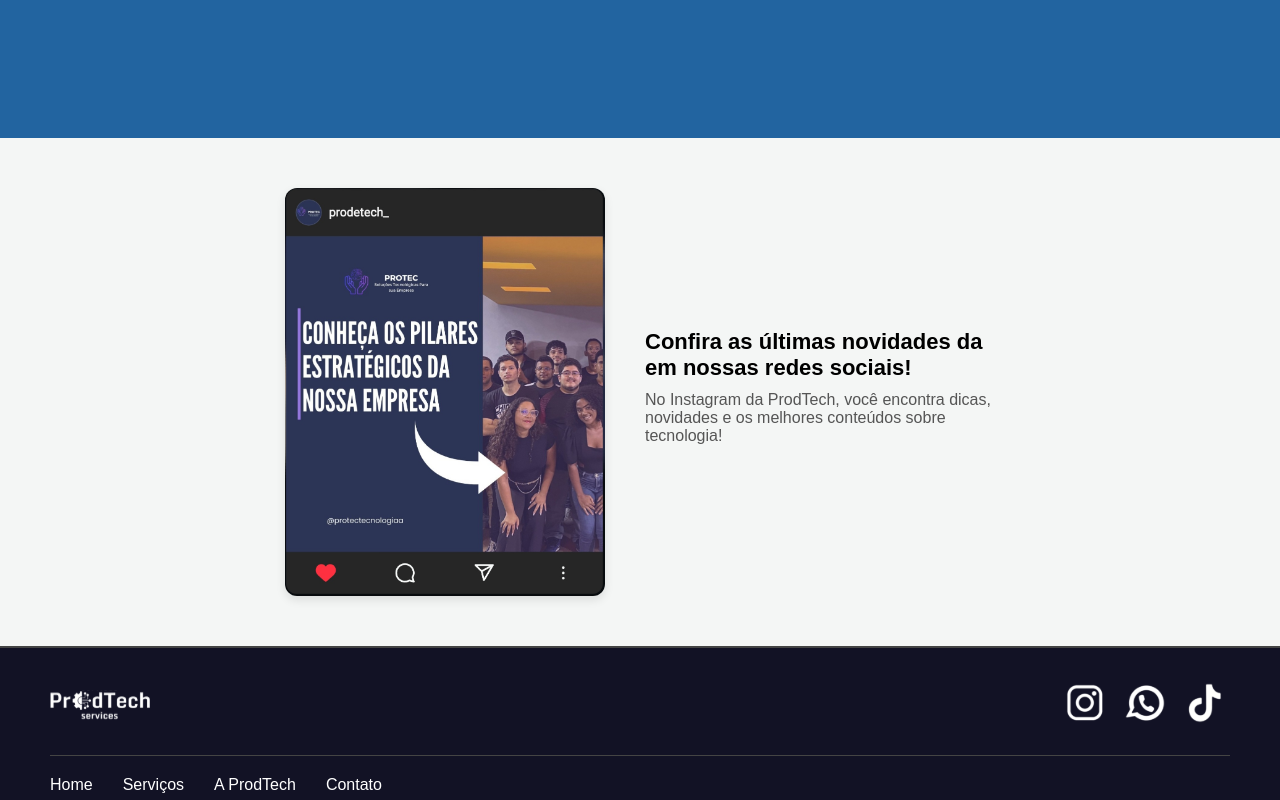
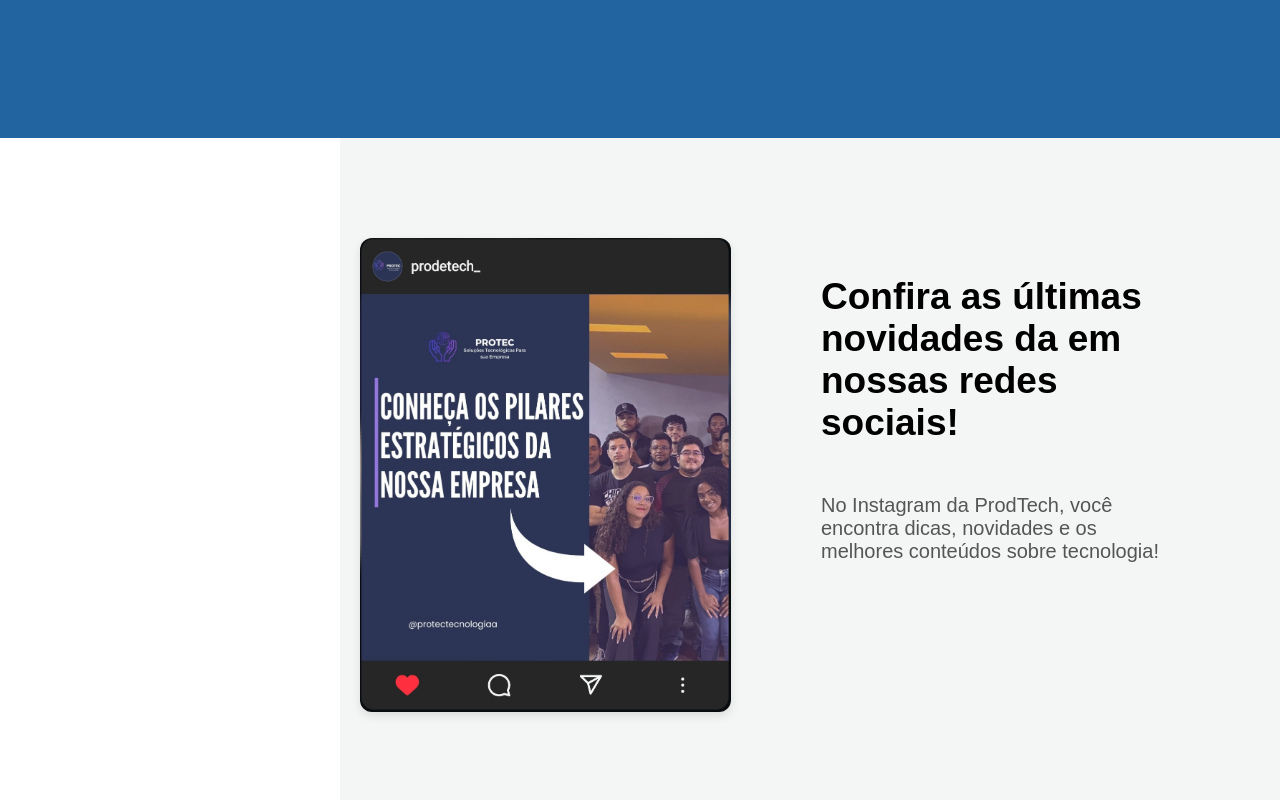
Before and after one commit to paulocesargit/Protec-Front-End, a React (Vite) app: page / in a window 1280 px wide. Shown: the part 1860-2660 px from the top of the page. Built offline with nearby package versions, Linux system fonts and the light colour scheme.

Commit message:
Ajuste Socialmedia

```diff
--- a/src/pages/Public/style/socialmedia.css
+++ b/src/pages/Public/style/socialmedia.css
@@ -1,9 +1,13 @@
 .instagram {
   display: flex;
   justify-content: center;
-  align-items: center;
   background-color: #f4f6f5;
-  padding: 50px 0;
+  margin-left: 340px;
+  padding: 100px 20px;
+  min-height: 80vh;
+  display: flex;
+  flex-direction: column;
+  align-items: flex-start;
 }
 
 .social-container {
@@ -13,24 +17,31 @@
 }
 
 .instagram-image {
-  width: 320px;
+  width: 371px;
   border-radius: 12px;
   box-shadow: 0px 4px 10px rgba(0, 0, 0, 0.1);
 }
 
 .text-content {
-  max-width: 350px;
+  max-width: 400px;
 }
 
 .text-content h3 {
-  font-size: 22px;
-  font-weight: bold;
-  margin-bottom: 10px;
+  font-size: 37px;
+  margin-bottom: 13px;
+  margin-left: 50px;
+  margin-top: -100px;
   color: black;
 }
 
 .text-content p {
-  font-size: 16px;
+  font-size: 20px;
   color: #555;
   margin-bottom: 10px;
+  margin-left: 50px;
+  margin-top: 50px;
 }
+
+.text-content strong {
+  font-weight: bold;
+}
```
